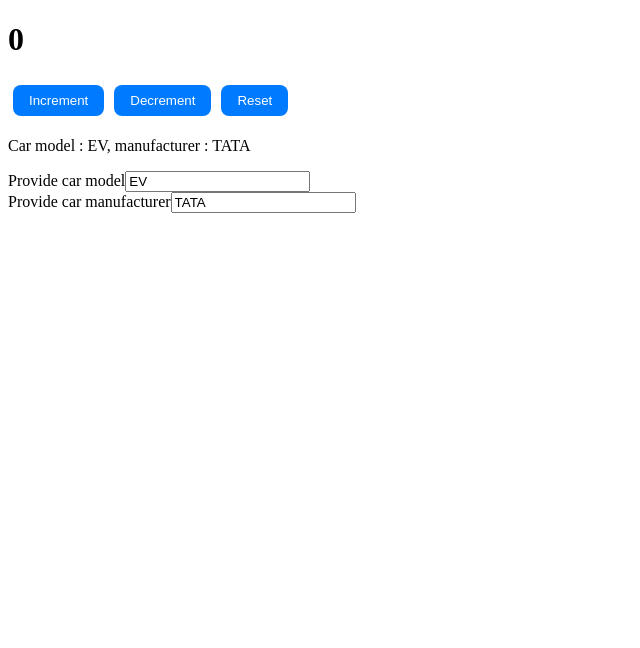
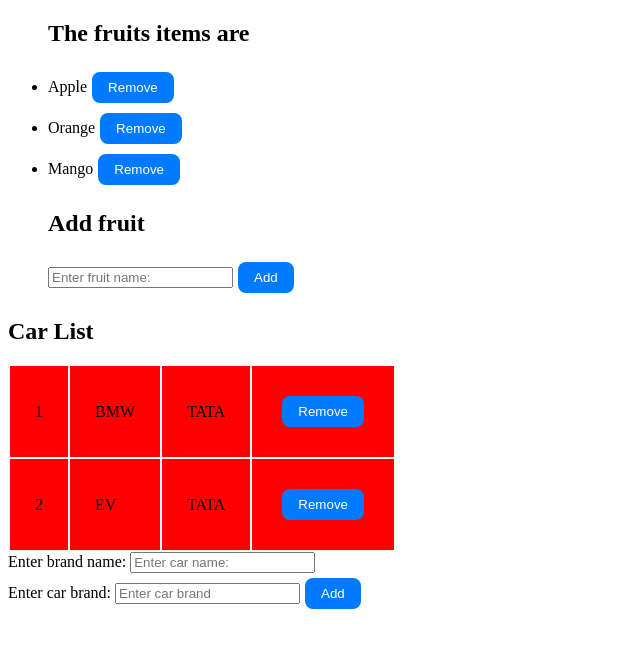
Before and after one commit to Arghya-7/app-learn, a React (Create React App) app: page / in a window 1280 px wide. Shown: the top 648 px of the page, without its empty margins (0-640 px from the left). Built offline with nearby package versions, Linux system fonts and the light colour scheme.

Commit message:
Adding and removal from a grid

```diff
--- a/src/App.js
+++ b/src/App.js
@@ -9,11 +9,13 @@ import Counter from "./useState-counter/Counter";
 import Inputhandler from "./input-handling/input";
 import DoubleCounter from "./updaterFunction-useState/DoubleCounter";
 import CarDetails from "./updaterFunction-useState/CarDetails";
+import CustomListManupulation from "./custom-list-manupulation/CustomListManupulation";
+import CarObjectHandling from "./custom-list-manupulation/CustomCarManupulation";
 function App() {
   return (
     <div className="App">
-      <DoubleCounter/>
-      <CarDetails/>
+      <CustomListManupulation />
+      <CarObjectHandling />
     </div>
   );
 }
--- /dev/null
+++ b/src/custom-list-manupulation/CustomCarManupulation.jsx
@@ -0,0 +1,37 @@
+import React, {useState} from "react";
+function CarObjectHandling(){
+    const [carList, setCarList] = useState([{model : "BMW", maker : "TATA", id: 1},
+                                            {model : "EV", maker: "TATA", id: 2}
+    ]);
+
+    const addCarDetails = () => {
+        setCarList([...carList,{
+                                model : document.getElementById("carname").value,
+                                id : carList.length,
+                                maker : document.getElementById("brandName").value}])
+    }
+
+    const removeCar = (id) => {
+        setCarList(carList.filter(c => c.id != id));
+    }
+    return(<>
+        <h2>Car List</h2>
+        <table>
+            {carList.map(data => <tr>
+                    <td style={{padding:"25px", backgroundColor: "red"}}>{data.id}</td>
+                    <td style={{padding:"25px", backgroundColor: "red"}}>{data.model}</td>
+                    <td style={{padding:"25px", backgroundColor: "red"}}>{data.maker}</td>
+                    <td style={{padding:"25px", backgroundColor: "red"}}><button onClick={() => removeCar(data.id)}>Remove</button></td>
+            </tr>)}
+        </table>
+
+        <label>Enter brand name: </label>
+        <input type="text" placeholder="Enter car name:" id="carname"/>
+        <br />
+        <label>Enter car brand: </label>
+        <input type="text" placeholder="Enter car brand" id="brandName"/>
+        <button onClick={addCarDetails}>Add</button>
+    </>)
+}
+
+export default CarObjectHandling;
--- /dev/null
+++ b/src/custom-list-manupulation/CustomListManupulation.jsx
@@ -0,0 +1,27 @@
+import React, {useState} from "react";
+function CustomListManupulation(){
+    const [fruitList, setFruit] = useState(["Apple", "Orange", "Mango"]);
+
+    const handleRemove = (index) => {
+        setFruit(fruitList.filter((_, i) => i != index ));
+    }
+
+    const handleFruitAdding = () => {
+        setFruit([...fruitList, document.getElementById("newFruit").value ]);
+    }
+    return(<>
+        <ul>
+            <h2>The fruits items are</h2>
+            {fruitList.map((data, index)=>
+                        <li key={index}>
+                            {data}
+                            <button onClick={()=>handleRemove(index)}>Remove</button>
+                        </li>)}
+            <h2>Add fruit</h2>
+            <input type="text" placeholder="Enter fruit name: " id="newFruit"/>
+            <button onClick={handleFruitAdding}>Add</button>
+        </ul>
+    </>)
+}
+
+export default CustomListManupulation;
```
